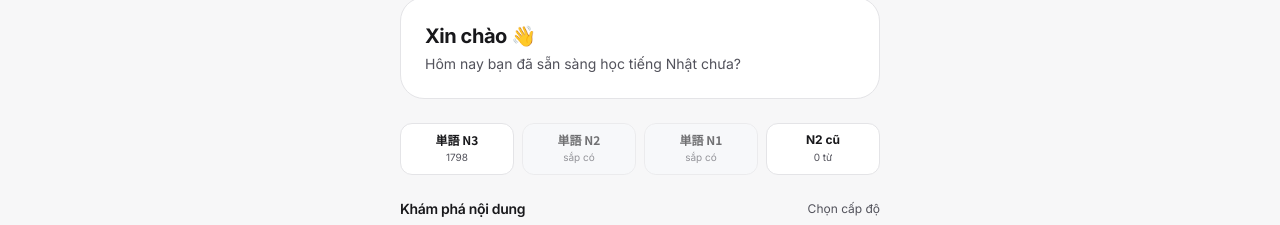
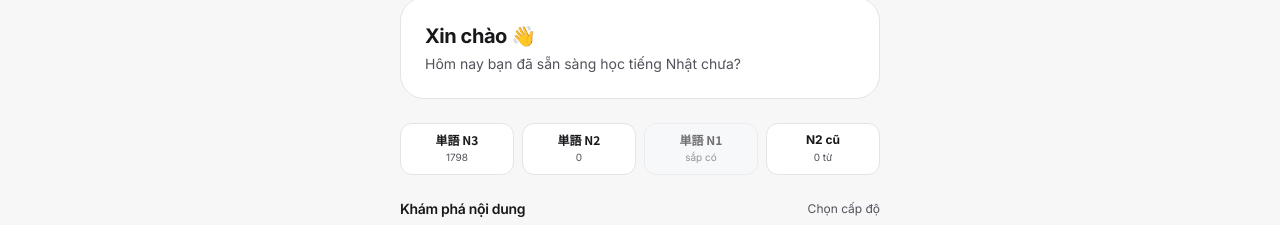
Before and after one commit to cuongluv92/jp-go, a Next.js app: page / in a window 1280 px wide. Shown: the part 92-317 px from the top of the page. Built offline with nearby package versions, Linux system fonts and the light colour scheme; no server answers; the database is empty.

Commit message:
ui: activate reviewed N2 vocabulary entry point

```diff
--- a/app/page.tsx
+++ b/app/page.tsx
@@ -95,6 +95,9 @@ export default function HomePage() {
     (w) => w.jlpt === selectedLevel && !w.isHidden && getVocabularyCollection(w) === "current",
   ).length;
   const tangoN3Count = words.filter((w) => !w.isHidden && getVocabularyCollection(w) === "tango-n3").length;
+  const n2VocabCount = words.filter(
+    (w) => w.jlpt === "N2" && !w.isHidden && getVocabularyCollection(w) === "current",
+  ).length;
   const oldN2VocabCount = archivedWords.filter((w) => !w.isHidden).length;
   const kanjiCountForLevel = kanjiCounts?.[selectedLevel] ?? 0;
   const grammarCountForLevel = grammarCounts?.[selectedLevel] ?? 0;
@@ -117,10 +120,10 @@ export default function HomePage() {
           <span className="font-jp block text-xs font-bold">単語 N3</span>
           <span className="mt-0.5 block text-[10px] text-muted">{tangoN3Count}</span>
         </Link>
-        <div className="rounded-xl border border-border bg-slate-50 dark:bg-surface-muted px-2 py-2 text-center opacity-60">
+        <Link href="/vocabulary?level=N2" className="rounded-xl border border-border bg-surface px-2 py-2 text-center">
           <span className="font-jp block text-xs font-bold">単語 N2</span>
-          <span className="mt-0.5 block text-[10px] text-muted">sắp có</span>
-        </div>
+          <span className="mt-0.5 block text-[10px] text-muted">{n2VocabCount}</span>
+        </Link>
         <div className="rounded-xl border border-border bg-slate-50 dark:bg-surface-muted px-2 py-2 text-center opacity-60">
           <span className="font-jp block text-xs font-bold">単語 N1</span>
           <span className="mt-0.5 block text-[10px] text-muted">sắp có</span>
```
